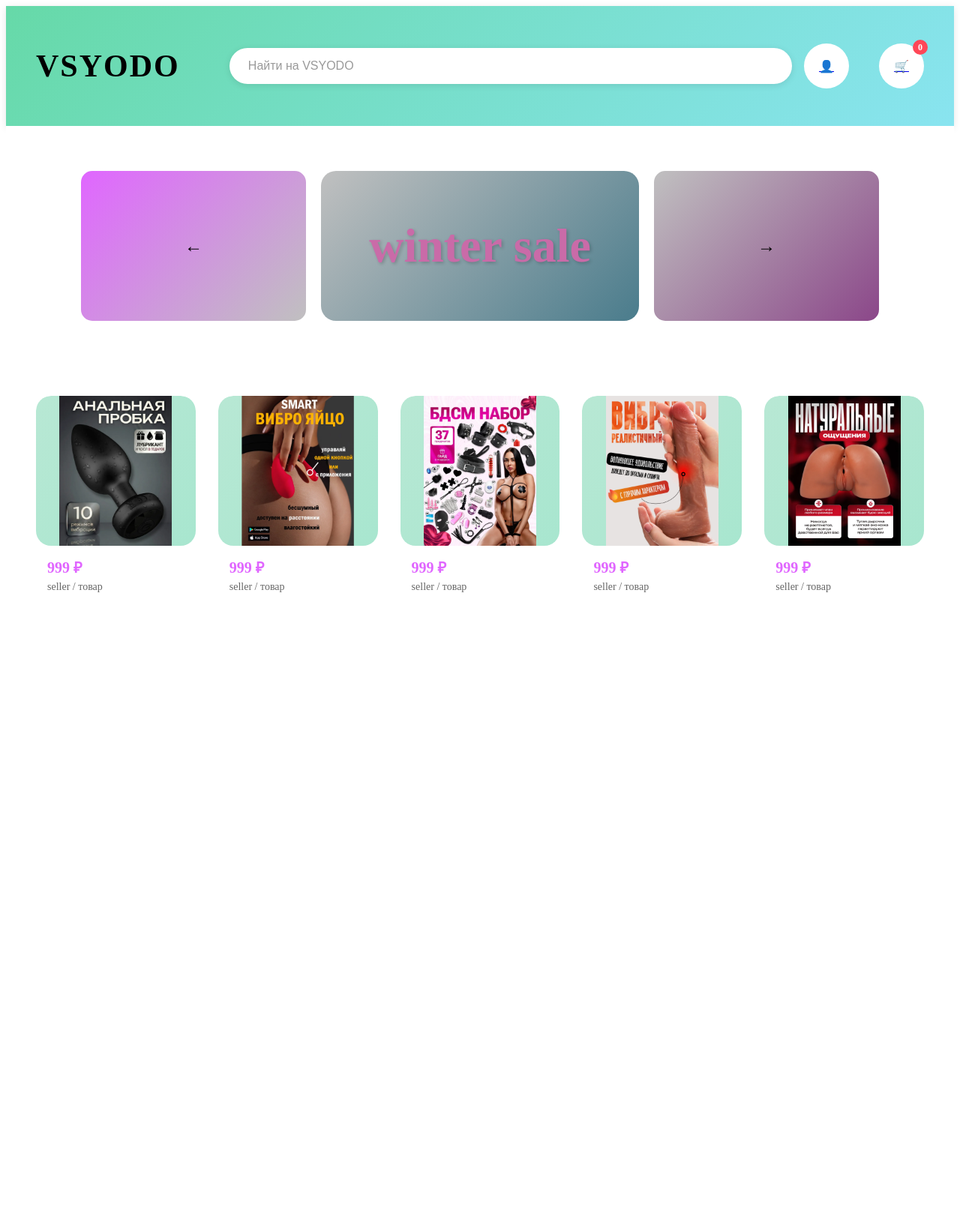
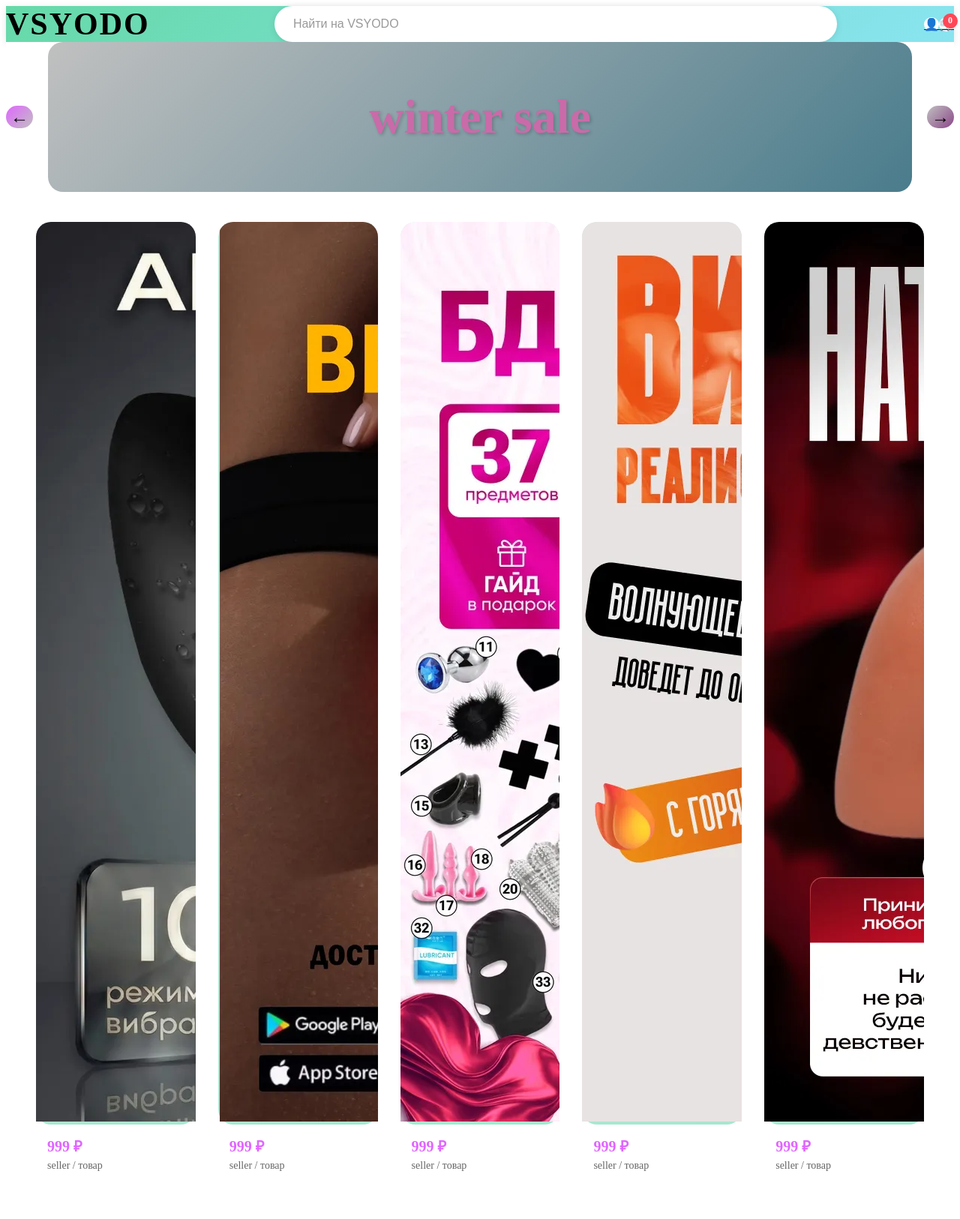
Before and after one commit to Full-Stack-Attack-s/Marketplace, a Django app: page / in a window 1280 px wide. Shown: the whole page at 75% size. Before the commit the page ends 790 px from the top, so only its background shows below. Run offline with Django 5.2, Linux system fonts and the light colour scheme.

Commit message:
Update index.css

```diff
--- a/shop/main/static/css/index.css
+++ b/shop/main/static/css/index.css
@@ -1,6 +1,5 @@
 header {
     background: linear-gradient(135deg, #66d9a8 0%, #89e4f0 100%);
-    padding: 50px 40px;
     display: flex;
     align-items: center;
     justify-content: space-between;
@@ -38,12 +37,9 @@ header {
 .header-icons {
     display: flex;
     align-items: center;
-    gap: 40px;
 }
 
 .icon {
-    width: 60px;
-    height: 60px;
     background: white;
     border-radius: 50%;
     display: flex;
@@ -77,9 +73,7 @@ header {
     font-weight: bold;
 }
 
-
 .sale-section {
-    padding: 60px 100px;
     background: white;
 }
 
@@ -92,8 +86,6 @@ header {
 }
 
 .carousel-btn {
-    width: 300px;
-    height: 200px;
     background: linear-gradient(135deg, #e066ff 0%, #c0c0c0 100%);
     border: none;
     border-radius: 15px;
@@ -156,20 +148,8 @@ header {
 
 .product-image {
     width: 100%;
-    height: 200px;  /* Фиксированная высота */
     background: linear-gradient(135deg, #b8e8d4 0%, #a8e6cf 100%);
     border-radius: 20px;
-    display: flex;
-    align-items: center;
-    justify-content: center;
-}
-
-.product-image img {
-    max-width: 100%;
-    max-height: 100%;
-    object-fit: cover;  /* или 'cover' если нужно заполнить всю область */
-    width: auto;
-    height: auto;
 }
 
 .product-info {
```
